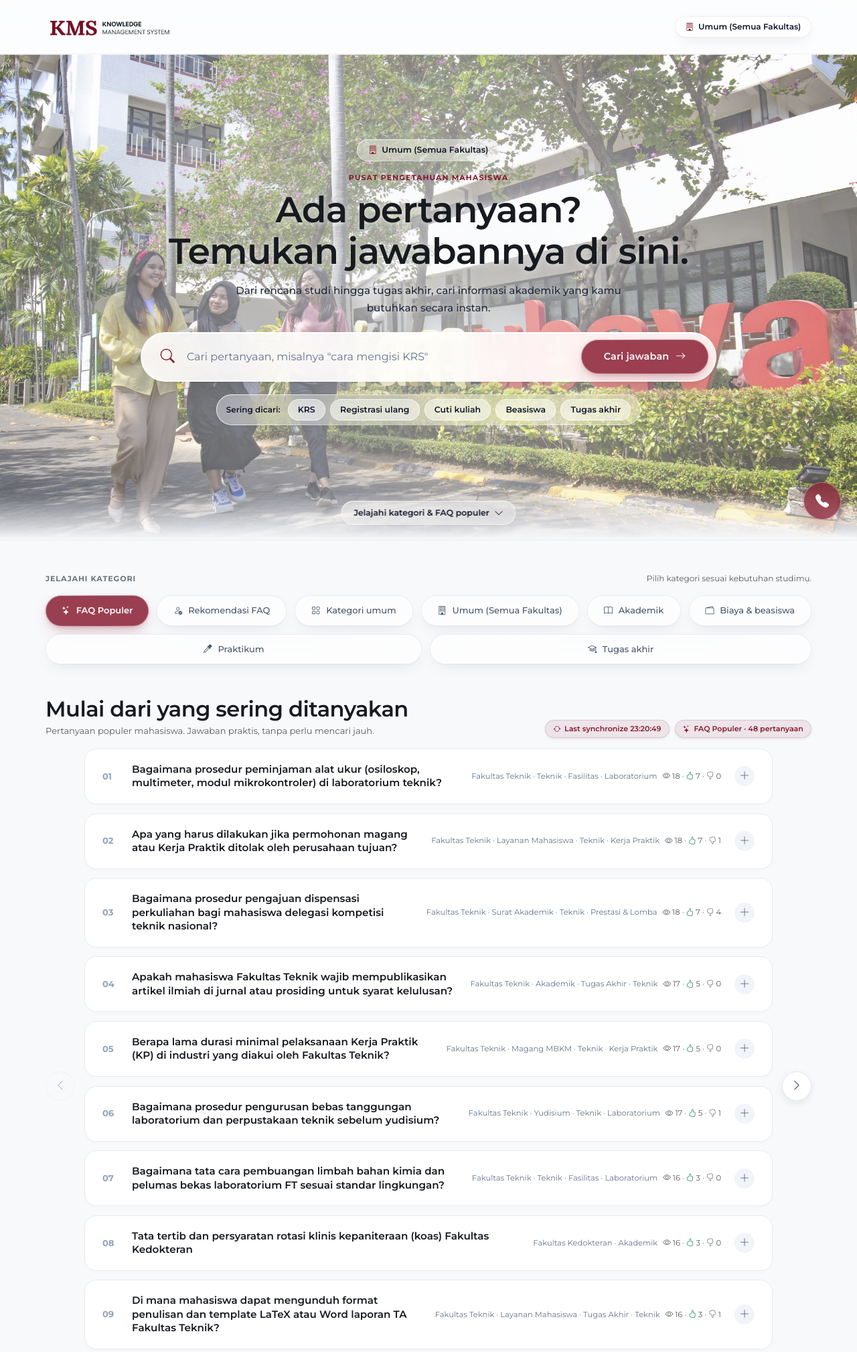
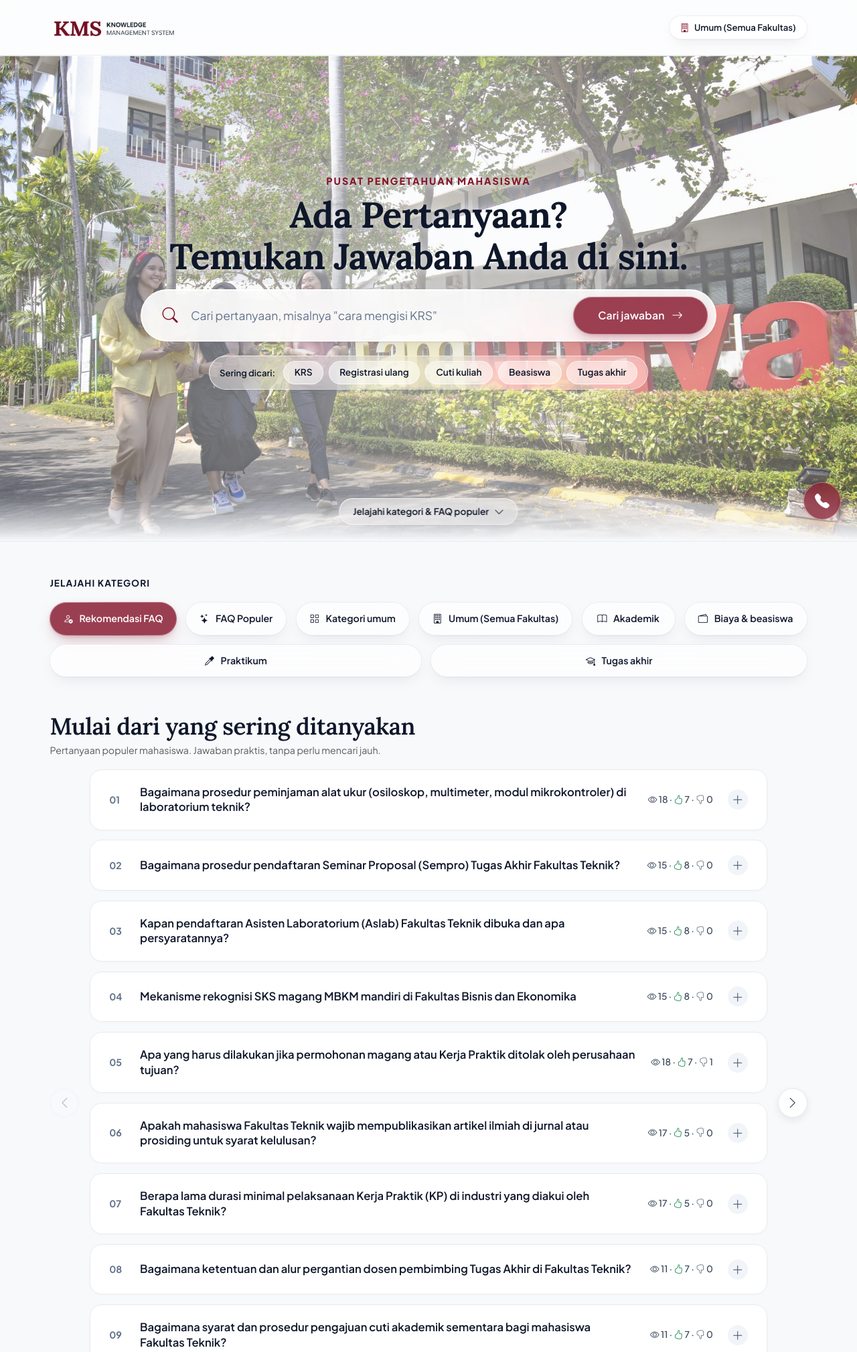
Before and after one commit to theycallme-vid/knowms, a Laravel app: page /faq in a window 1280 px wide. Shown: the top 2019 px of the page at 67% size. Run offline with Laravel 12, Linux system fonts and the light colour scheme; data comes from the database, SQL or seed files in the repository; data that the repository does not hold is empty.

Commit message:
Memperbaiki dan menambahkan tampilan FAQ Mahasiswa

```diff
--- a/app/Http/Controllers/validator/ValidatorFaqController.php
+++ b/app/Http/Controllers/validator/ValidatorFaqController.php
@@ -382,7 +382,7 @@ class ValidatorFaqController extends Controller
                     'jawaban_sebelumnya'  => $targetVersion?->jawaban_sebelumnya,
                     'catatan_revisi'      => $catatanRevisi,
                     'previous_versions'   => $previousVersions,
-                    'sumber'              => $dp?->judul_tampil ?? 'Pedoman Akademik Kampus',
+                    'sumber'              => $dp ? ($dp->judul_tampil ?: ($dp->link ?? '')) : '',
                     'sumber_id'           => $dp?->id,
                     'sumber_is_file'      => $isFileSource,
                     'sumber_type'         => 'Publik',
--- a/public/css/mahasiswa/style.css
+++ b/public/css/mahasiswa/style.css
@@ -6,16 +6,26 @@
     --brand-maroon-hover: #6D1122;
     --brand-maroon-soft: #FCEEEF;
     --brand-maroon-border: #F8D7DA;
-    --text-heading: #171A1F;
-    --text-body: #334155;
-    --text-muted: #64748B;
-    --text-subtle: #94A3B8;
-    --font-sans: 'Montserrat', system-ui, -apple-system, sans-serif;
-    --font-serif: 'Montserrat', system-ui, -apple-system, sans-serif;
+    --text-heading: #0F172A;
+    --text-body: #1E293B;
+    --text-muted: #475569;
+    --text-subtle: #64748B;
+    --font-sans: 'Plus Jakarta Sans', system-ui, -apple-system, sans-serif;
+    --font-serif: 'Lora', Georgia, serif;
 }
 
 * {
     box-sizing: border-box;
+}
+
+html {
+    font-size: 17.5px;
+}
+
+@media (max-width: 576px) {
+    html {
+        font-size: 16px;
+    }
 }
 
 body {
@@ -26,7 +36,6 @@ body {
     margin: 0;
     padding: 0;
     overflow-x: hidden;
-    -webkit-font-smoothing: antialiased;
 }
 
 /* Typography */
@@ -197,9 +206,9 @@ body {
 }
 
 .hero-eyebrow {
-    font-size: 0.6875rem;
+    font-size: 0.72rem;
     font-weight: 700;
-    letter-spacing: 0.1em;
+    letter-spacing: 0.12em;
     text-transform: uppercase;
     color: var(--brand-maroon);
     display: inline-flex;
@@ -207,11 +216,32 @@ body {
     gap: 0.35rem;
 }
 
+.hero-section .hero-eyebrow {
+    font-size: 0.82rem;
+    font-weight: 800;
+    letter-spacing: 0.14em;
+    color: #85172C;
+    text-shadow: 0 1px 10px rgba(255, 255, 255, 0.98), 0 0 22px rgba(255, 255, 255, 0.92);
+}
+
 .hero-title {
     font-size: 2.95rem;
+    font-weight: 700;
     line-height: 1.15;
     letter-spacing: -0.015em;
     color: var(--text-heading);
+    text-shadow: 0 2px 18px rgba(255, 255, 255, 0.9);
+}
+
+.hero-subtitle {
+    max-width: 720px;
+    margin-left: auto;
+    margin-right: auto;
+    font-size: 1.05rem;
+    font-weight: 600;
+    line-height: 1.65;
+    color: #0F172A;
+    text-shadow: 0 1px 12px rgba(255, 255, 255, 0.98), 0 0 26px rgba(255, 255, 255, 0.95);
 }
 
 @media (min-width: 1600px) {
@@ -331,20 +361,24 @@ body {
     padding: 0.75rem 1.15rem;
     border-radius: 9999px;
     background: #FFFFFF;
-    border: 1px solid var(--card-border);
+    border: 1px solid #CBD5E1;
     font-size: 0.8125rem;
-    font-weight: 500;
-    color: #475569;
+    font-weight: 600;
+    color: #0F172A;
     transition: all 0.2s ease;
     text-decoration: none;
     white-space: nowrap;
     cursor: pointer;
 }
 
+.cat-pill i {
+    color: #0F172A;
+}
+
 .cat-pill:hover {
-    border-color: #CBD5E1;
-    color: var(--text-heading);
-    background-color: #FBFBFC;
+    border-color: #94A3B8;
+    color: #0F172A;
+    background-color: #F8FAFC;
     transform: translateY(-1px);
 }
 
@@ -411,7 +445,8 @@ body {
 }
 
 .faq-cat-label {
-    font-size: 0.72rem;
+    font-size: 0.75rem;
+    font-weight: 500;
     color: var(--text-muted);
     white-space: nowrap;
 }
@@ -442,6 +477,9 @@ body {
 .faq-body {
     padding: 0 1.6rem 1.4rem 4rem;
     border-top: 1px solid #F8FAFC;
+    color: #0F172A;
+    font-size: 0.92rem;
+    line-height: 1.7;
 }
 
 .tag-soft {
--- a/resources/views/mahasiswa/faq.blade.php
+++ b/resources/views/mahasiswa/faq.blade.php
@@ -7,10 +7,10 @@
     <meta name="description" content="Pusat pengetahuan mahasiswa: temukan jawaban seputar KRS, registrasi, cuti kuliah, KHS, dan beasiswa.">
     <link rel="icon" type="image/png" sizes="512x512" href="{{ asset('images/logo/logo-head.png') }}">
 
-    <!-- Google Fonts: Montserrat -->
+    <!-- Google Fonts: Plus Jakarta Sans & Lora -->
     <link rel="preconnect" href="https://fonts.googleapis.com">
     <link rel="preconnect" href="https://fonts.gstatic.com" crossorigin>
-    <link href="https://fonts.googleapis.com/css2?family=Montserrat:wght@400;500;600;700;800&display=swap" rel="stylesheet">
+    <link href="https://fonts.googleapis.com/css2?family=Lora:ital,wght@0,500;0,600;0,700;1,500&family=Plus+Jakarta+Sans:wght@400;500;600;700;800&display=swap" rel="stylesheet">
 
     <!-- Bootstrap 5.3 CSS & Icons -->
     <link href="https://cdn.jsdelivr.net/npm/bootstrap@5.3.3/dist/css/bootstrap.min.css" rel="stylesheet">
@@ -42,8 +42,8 @@
     $activeSemester      = $semester ?? session('semester') ?? \App\Http\Controllers\PortalController::estimateSemester($activeTahunAngkatan);
 
     $categories = [
+        ['key' => 'rekomendasi', 'label' => 'Rekomendasi FAQ',      'icon' => 'bi-person-check'],
         ['key' => 'top',         'label' => 'FAQ Populer',          'icon' => 'bi-stars'],
-        ['key' => 'rekomendasi', 'label' => 'Rekomendasi FAQ',      'icon' => 'bi-person-check'],
         ['key' => 'umum',        'label' => 'Kategori umum',        'icon' => 'bi-grid'],
         ['key' => 'fakultas',    'label' => $activeNamaFakultas,    'icon' => 'bi-building'],
         ['key' => 'akademik',    'label' => 'Akademik',             'icon' => 'bi-book'],
@@ -390,7 +390,7 @@
                 <i class="bi bi-building"></i>
                 <span>{{ $activeNamaFakultas }}</span>
                 @if(!empty($activeTahunAngkatan))
-                    <span class="text-muted fw-normal">&middot; {{ $activeTahunAngkatan }}</span>
+                    <span class="text-muted fw-normal">&middot; Angkatan {{ $activeTahunAngkatan }}</span>
                 @endif
             </span>
         </div>
@@ -403,25 +403,15 @@
 <header class="hero-section hero-fullscreen">
     <div class="mhs-container hero-inner">
         <div class="hero-center-stack">
-            <div class="hero-context-badge mb-3">
-                <i class="bi bi-building"></i>
-                <span>{{ $activeNamaFakultas }}</span>
-                @if(!empty($activeTahunAngkatan))
-                    <span class="hero-badge-muted">&middot; Angkatan {{ $activeTahunAngkatan }}{{ !empty($activeSemester) ? ' (Semester ' . $activeSemester . ')' : '' }}</span>
-                @endif
-            </div>
+
 
             <div class="hero-eyebrow mb-2">
                 PUSAT PENGETAHUAN MAHASISWA
             </div>
 
             <h1 class="display-serif hero-title mb-3">
-                Ada pertanyaan?<br>Temukan jawabannya di sini.
+                Ada Pertanyaan?<br>Temukan Jawaban Anda di sini.
             </h1>
-
-            <p class="hero-subtitle mb-4">
-                Dari rencana studi hingga tugas akhir, cari informasi akademik yang kamu butuhkan secara instan.
-            </p>
 
             <div id="heroSearchAnchor" class="hero-search-anchor">
                 @include('partials.faq-google-search', ['part' => 'bar'])
@@ -455,11 +445,8 @@
     <!-- ============================ KATEGORI (PATEN DI ATAS) ============================ -->
     <section id="faqExploreCategoriesSection" class="mb-5" style="scroll-margin-top: 88px;" aria-label="Jelajahi kategori">
         <div class="d-flex justify-content-between align-items-center mb-3">
-            <span class="hero-eyebrow text-secondary" style="letter-spacing: 0.08em; font-size: 0.7rem;">
+            <span class="hero-eyebrow fw-bold" style="color: #0F172A; letter-spacing: 0.08em; font-size: 0.78rem;">
                 JELAJAHI KATEGORI
-            </span>
-            <span class="fs-12 text-muted d-none d-md-inline">
-                Pilih kategori sesuai kebutuhan studimu.
             </span>
         </div>
 
@@ -490,16 +477,6 @@
                         Pertanyaan populer mahasiswa. Jawaban praktis, tanpa perlu mencari jauh.
                     @endif
                 </p>
-            </div>
-            <div class="d-flex flex-wrap align-items-center gap-2">
-                <span class="tag-soft shadow-sm" title="Sinkronisasi otomatis setiap 30 detik saat ada aktivitas">
-                    <i class="bi bi-arrow-repeat"></i>
-                    <span id="lastSyncLabel">Last synchronize {{ now()->format('H:i:s') }}</span>
-                </span>
-                <span class="tag-soft shadow-sm">
-                    <i class="bi bi-stars"></i>
-                    <span id="faqCount">FAQ Populer &middot; {{ count($faqs) }} pertanyaan</span>
-                </span>
             </div>
         </div>
 
@@ -535,8 +512,7 @@
                             <div class="faq-q">{{ $f['q'] }}</div>
                         </div>
                         <span class="faq-cat-label d-inline-flex align-items-center gap-2">
-                            <span>{{ $f['cat'] }}</span>
-                            <span class="text-muted" style="font-size: 0.72rem;">
+                            <span style="font-size: 0.78rem; color: #334155;">
                                 <i class="bi bi-eye"></i> <span data-stat-views="{{ $realFaqId }}">{{ $f['views_count'] ?? 0 }}</span>
                                 &middot; <i class="bi bi-hand-thumbs-up text-success"></i> <span data-stat-likes="{{ $realFaqId }}">{{ $f['likes_count'] ?? 0 }}</span>
                                 &middot; <i class="bi bi-hand-thumbs-down text-secondary"></i> <span data-stat-dislikes="{{ $realFaqId }}">{{ $f['dislikes_count'] ?? 0 }}</span>
@@ -550,17 +526,7 @@
 
                     <div id="faq{{ $f['id'] }}" class="collapse" data-faq-id="{{ $realFaqId }}" data-bs-parent="#faqList">
                         <div class="faq-body pt-1">
-                            <div class="d-flex align-items-center gap-2 mb-2">
-                                <span class="tag-soft">{{ $f['cat'] }}</span>
-                                <span class="fs-12 text-muted">
-                                    @if(!empty($f['angkatan_stage_label']))
-                                        Rekomendasi {{ $f['angkatan_stage_label'] }} &middot; Panduan resmi mahasiswa
-                                    @else
-                                        Panduan resmi mahasiswa
-                                    @endif
-                                </span>
-                            </div>
-                            <div class="fs-13 text-secondary mb-3" style="line-height: 1.65;">
+                            <div class="mb-3" style="font-size: 0.92rem; line-height: 1.7; color: #0F172A; font-weight: 500;">
                                 {!! $f['a'] ?? ('Informasi lengkap terkait <strong>' . e(strtolower($f['q'])) . '</strong> dapat diakses melalui pengumuman resmi fakultas atau panduan terintegrasi KMS.') !!}
                             </div>
 
@@ -568,7 +534,7 @@
                                 <a href="{{ $f['source_url'] ?? '#' }}" target="{{ ($f['source_url'] ?? '#') !== '#' ? '_blank' : '_self' }}" rel="noopener noreferrer" class="source-box mb-3">
                                     <span class="d-flex align-items-center gap-2">
                                         <i class="bi bi-book fs-6 text-primary"></i>
-                                        <span>Sumber Pustaka: {{ $f['source_label'] }}</span>
+                                        <span>Sumber: {{ $f['source_label'] }}</span>
                                     </span>
                                     <i class="bi bi-arrow-up-right fs-13"></i>
                                 </a>
@@ -629,11 +595,6 @@
 
         <!-- Navigasi Halaman (Top 10 per Halaman di Setiap Kategori) -->
         <div id="faqPagination" class="faq-pagination-bar mt-3 d-none"></div>
-
-        <!-- Official Disclaimer Callout -->
-        <div class="disclaimer mt-3 d-flex align-items-center gap-2.5 shadow-sm">
-            <span>FAQ ini merupakan panduan umum. Persyaratan dan jadwal resmi mengikuti pengumuman program studi atau fakultasmu.</span>
-        </div>
     </section>
 
     <!-- ============================ CTA BANNER ============================ -->
@@ -666,12 +627,6 @@
                 <a href="#" class="footer-link">Panduan penggunaan</a>
                 <a href="#" class="footer-link">Kebijakan privasi</a>
             </div>
-
-            <span class="footer-link d-inline-flex align-items-center gap-1.5 cursor-pointer">
-                <i class="bi bi-globe2"></i>
-                <span>Bahasa Indonesia</span>
-                <i class="bi bi-chevron-down fs-11 ms-0.5"></i>
-            </span>
         </div>
 
         <div class="d-flex flex-column flex-sm-row justify-content-between align-items-center gap-2 mt-3 fs-12 text-muted">
@@ -1156,7 +1111,7 @@
 
 <!-- Filter & Search Script -->
 <script>
-    let activeCat = 'top';
+    let activeCat = 'rekomendasi';
     let currentPage = 1;
     const ITEMS_PER_PAGE = 10;
     const faqLogUrl = "{{ route('faq.log-access') }}";
@@ -1404,7 +1359,7 @@
 
         pagEl.innerHTML = `
             <div class="fs-12 text-muted">
-                Menampilkan <strong class="text-dark">${showingFrom}&ndash;${showingTo}</strong> dari <strong class="text-dark">${totalMatched}</strong> pertanyaan (Halaman ${currentPage} dari ${totalPages})
+                Menampilkan <strong class="text-dark">${showingFrom}&ndash;${showingTo}</strong> dari <strong class="text-dark">${totalMatched}</strong> pertanyaan
             </div>
             <div class="d-flex flex-wrap align-items-center gap-2">
                 ${pageButtonsHtml}
--- a/resources/views/validator-unit/validasiFAQ.blade.php
+++ b/resources/views/validator-unit/validasiFAQ.blade.php
@@ -454,7 +454,7 @@
                     </button>
                     <button type="button" class="btn-action-pill btn-pill-rejected" id="modalBtnReject">
                         <i class="bi bi-x"></i>
-                        <span>Tolak ke Data Entry</span>
+                        <span>Tolak</span>
                     </button>
                 </div>
             </div>
--- a/resources/views/validator/dashboard.blade.php
+++ b/resources/views/validator/dashboard.blade.php
@@ -389,8 +389,9 @@
                                             <i class="bi bi-file-earmark-text fs-5"></i>
                                         </div>
                                         <div class="flex-grow-1">
-                                            <div class="fw-bold fs-13 text-dark">{{ $selectedVer?->daftarPustaka?->judul_tampil ?? $selectedVer?->daftarPustaka?->link ?? 'Pedoman Akademik Kampus' }}</div>
-                                            <div class="fs-11 text-muted">Rujukan Resmi</div>
+                                            @php $selDp = $selectedVer?->daftarPustaka; @endphp
+                                            <div class="fw-bold fs-13 text-dark">{{ $selDp ? ($selDp->judul_tampil ?: ($selDp->link ?? 'Tidak ada (Opsional)')) : 'Tidak ada (Opsional)' }}</div>
+                                            <div class="fs-11 text-muted">{{ $selDp ? 'Rujukan Resmi' : 'Sumber pustaka tidak disertakan' }}</div>
                                         </div>
                                     </div>
                                 </div>
--- a/resources/views/validator/validasiFAQ.blade.php
+++ b/resources/views/validator/validasiFAQ.blade.php
@@ -549,10 +549,6 @@
                     <div class="p-2.5 rounded-3 border bg-light mb-2.5" style="padding: 0.65rem 0.85rem;">
                         <div class="fw-bold fs-12 text-dark" id="singleRejectCode">FAQ-0001</div>
                         <div class="fs-12 text-muted mt-0.5" id="singleRejectQuestion"></div>
-                    </div>
-                    <div class="rounded-3 px-2.5 py-2 mb-3 fs-11" style="background-color:#FEF2F2;border:1px solid #FCA5A5;color:#991B1B;">
-                        <i class="bi bi-info-circle-fill me-1"></i>
-                        FAQ akan dikembalikan langsung ke Data Entry asal dengan tanda <strong>"Ditolak oleh Validator Admik"</strong>.
                     </div>
                     <div>
                         <label for="rejectCatatanInput" class="form-label fw-semibold fs-12 text-dark mb-1">
```
Also changed, not shown: public/css/guest/style.css (+54 -16 lines), resources/views/guest/faq.blade.php (+7 -26 lines).
